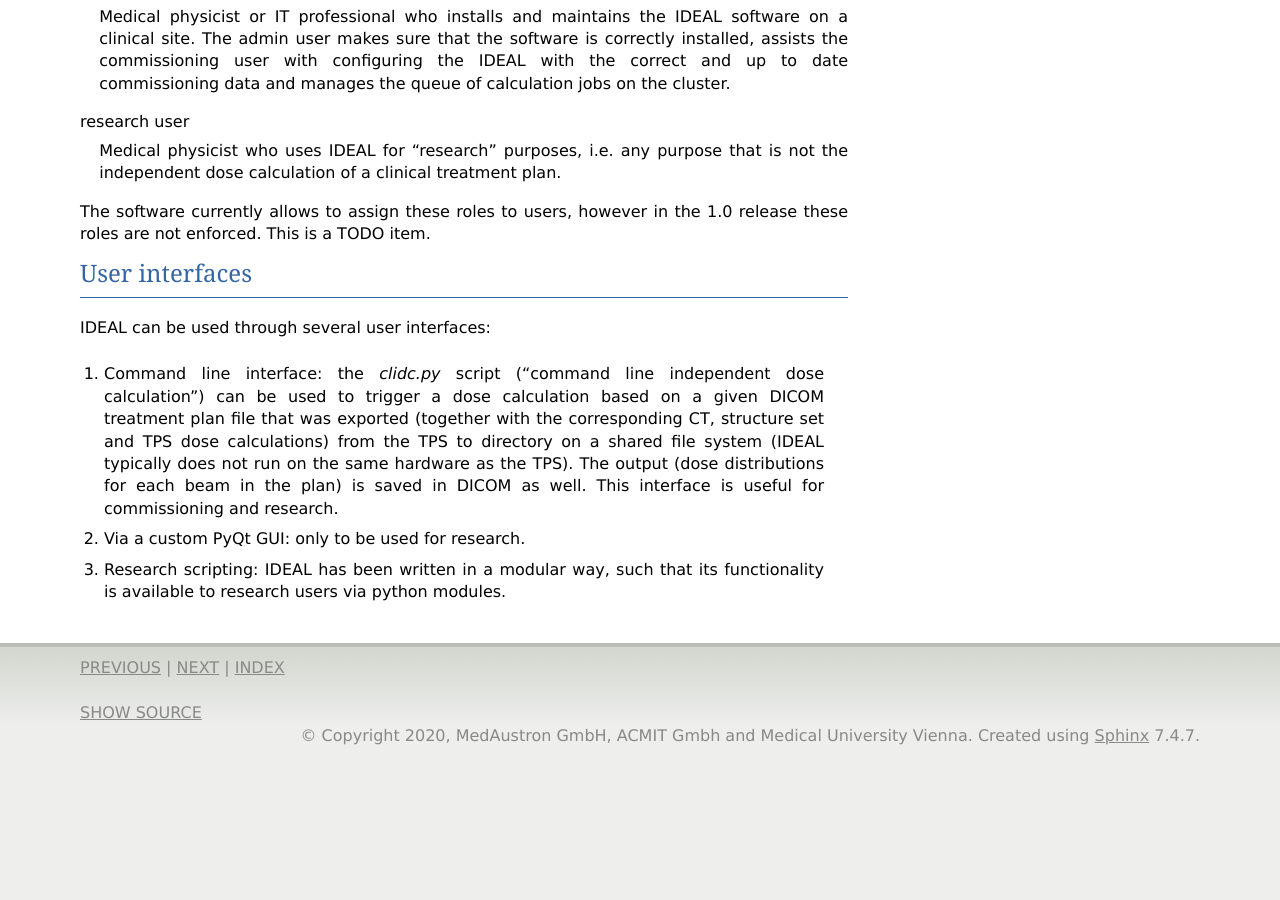
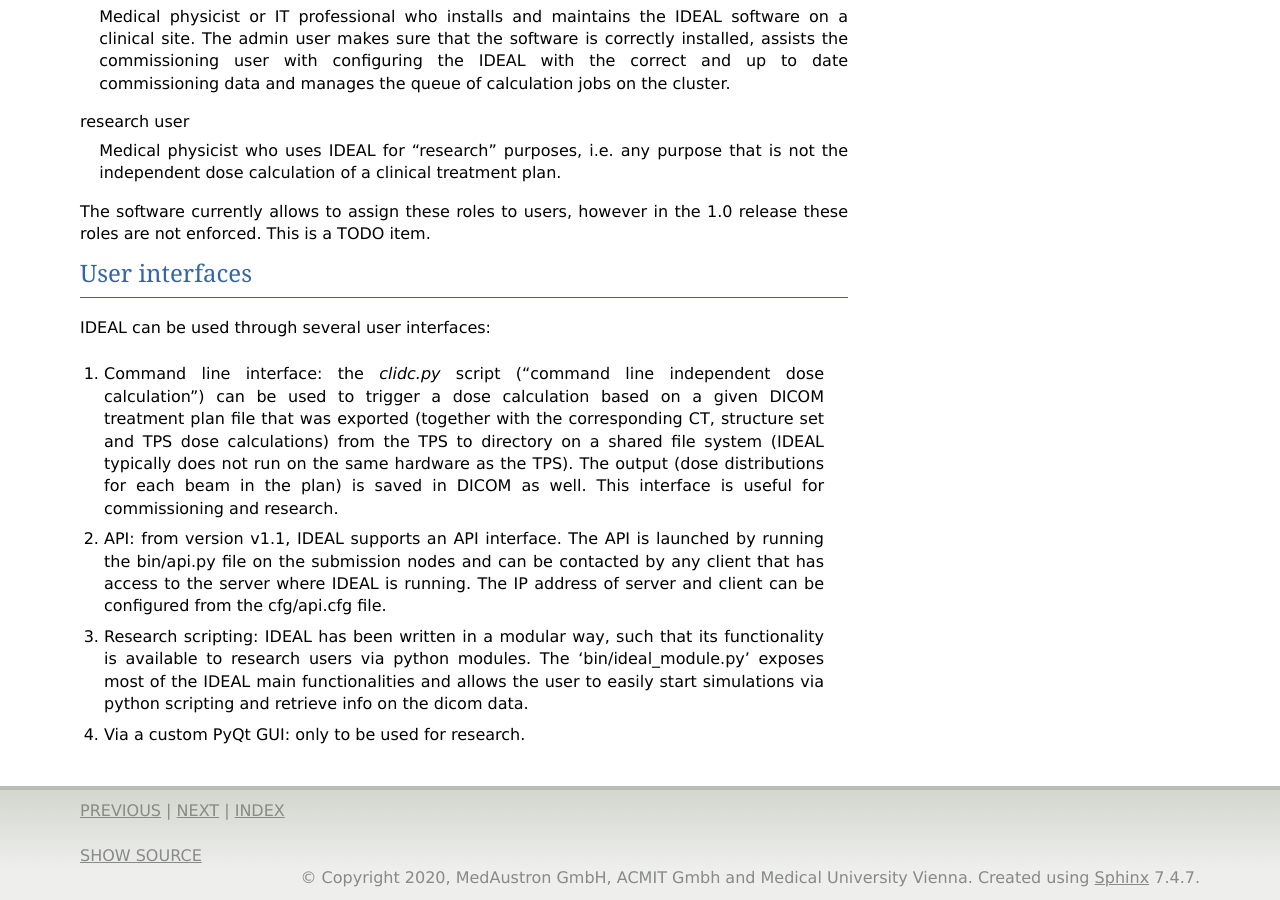
Before and after one commit to OpenGATE/IDEAL, a Sphinx documentation site: the page built from docs/overview/index.rst, in a window 1280 px wide and 900 px high, scrolled down 1263 px. Built offline with Sphinx 7.4.7, drawn with Linux system fonts in a browser that asks for light colours; the version number could not be read and is left out; before the commit the page ends 2020 px from its top, so only the background shows below that.

Commit message:
Update index.rst for v1.1

```diff
--- a/docs/overview/index.rst
+++ b/docs/overview/index.rst
@@ -79,5 +79,6 @@
 IDEAL can be used through several user interfaces:
 
 #. Command line interface: the `clidc.py` script ("command line independent dose calculation") can be used to trigger a dose calculation based on a given DICOM treatment plan file that was exported (together with the corresponding CT, structure set and TPS dose calculations) from the TPS to directory on a shared file system (IDEAL typically does not run on the same hardware as the TPS). The output (dose distributions for each beam in the plan) is saved in DICOM as well. This interface is useful for commissioning and research.
+#. API: from version v1.1, IDEAL supports an API interface. The API is launched by running the bin/api.py file on the submission nodes and can be contacted by any client that has access to the server where IDEAL is running. The IP address of server and client can be configured from the cfg/api.cfg file.
+#. Research scripting: IDEAL has been written in a modular way, such that its functionality is available to research users via python modules. The 'bin/ideal_module.py' exposes most of the IDEAL main functionalities and allows the user to easily start simulations via python scripting and retrieve info on the dicom data.
 #. Via a custom PyQt GUI: only to be used for research.
-#. Research scripting: IDEAL has been written in a modular way, such that its functionality is available to research users via python modules.
```
